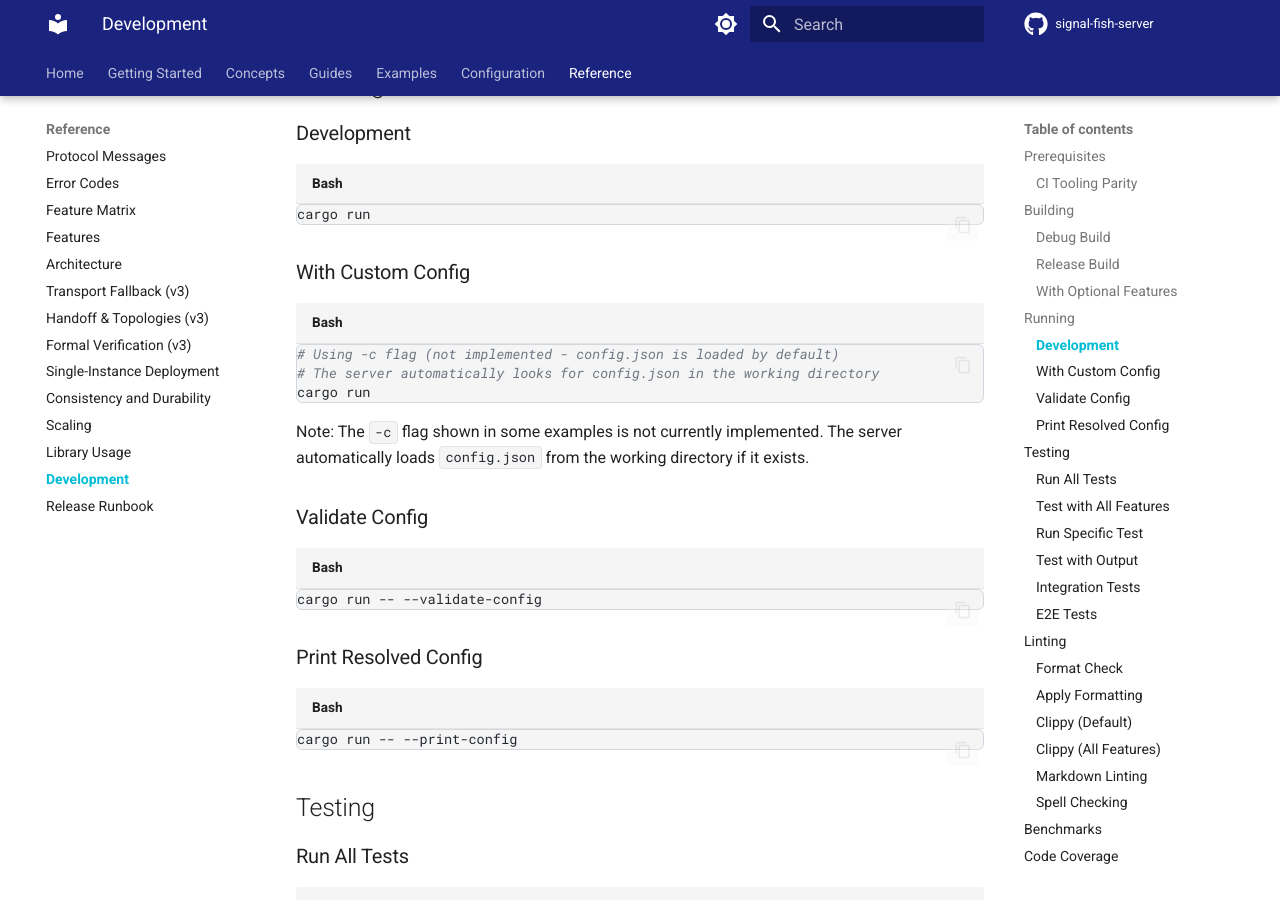
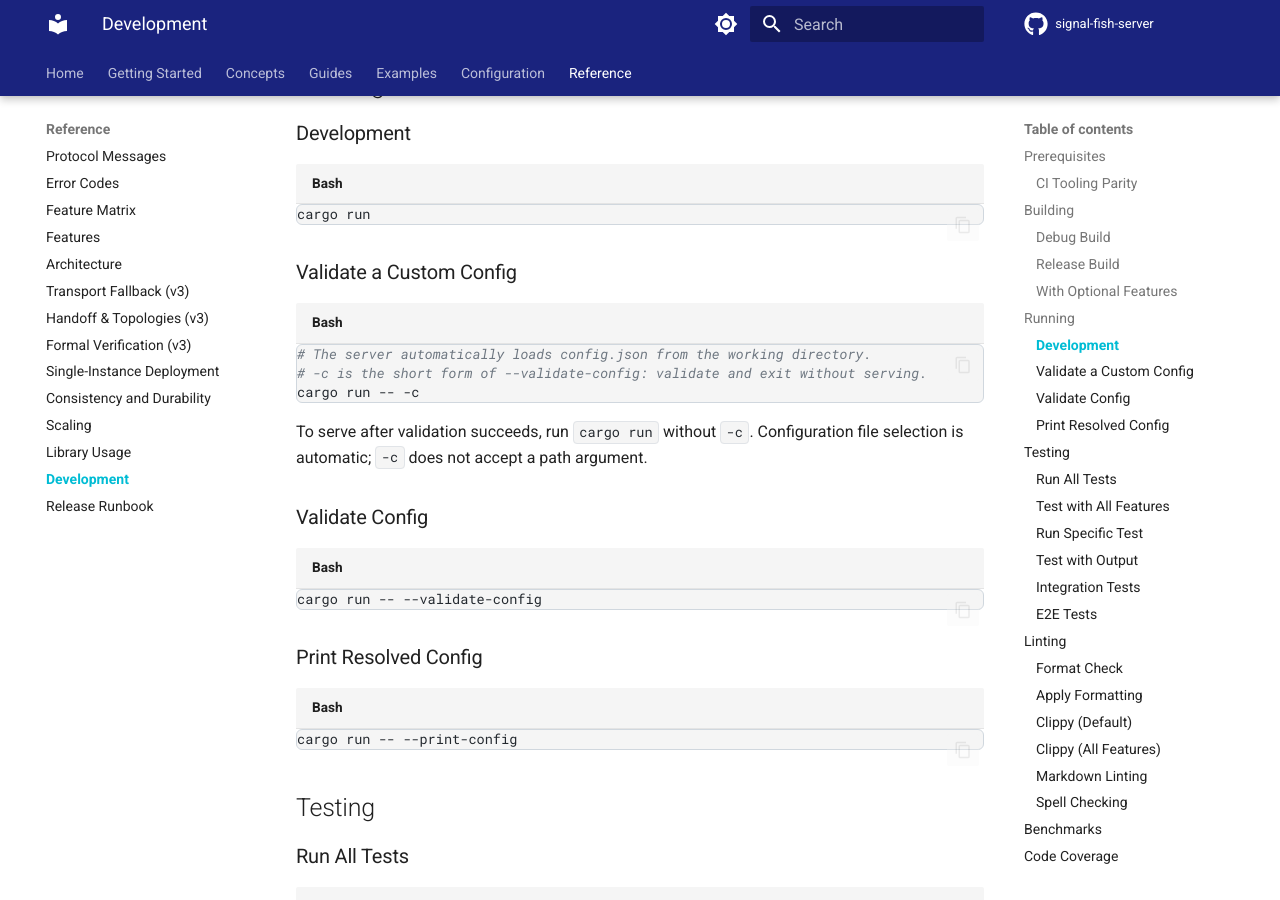
Before and after one commit to Ambiguous-Interactive/signal-fish-server, an MkDocs documentation site: the page built from docs/development.md, in a window 1280 px wide and 900 px high, scrolled down 1801 px. Built offline with MkDocs 1.6.1 and Material for MkDocs 9.7.7, drawn with Linux system fonts in a browser that asks for light colours; comment, search, counter and statistics services are not loaded.

````diff
--- a/docs/development.md
+++ b/docs/development.md
@@ -84,17 +84,17 @@ cargo run
 
 ```
 
-### With Custom Config
+### Validate a Custom Config
 
 ```bash
-# Using -c flag (not implemented - config.json is loaded by default)
-# The server automatically looks for config.json in the working directory
-cargo run
+# The server automatically loads config.json from the working directory.
+# -c is the short form of --validate-config: validate and exit without serving.
+cargo run -- -c
 
 ```
 
-Note: The `-c` flag shown in some examples is not currently implemented. The server automatically loads
-`config.json` from the working directory if it exists.
+To serve after validation succeeds, run `cargo run` without `-c`. Configuration
+file selection is automatic; `-c` does not accept a path argument.
 
 ### Validate Config
 
````
Also changed, not shown: progress/session-106-signal-fish-060-release-preparation.md (added, +72 -0 lines).
